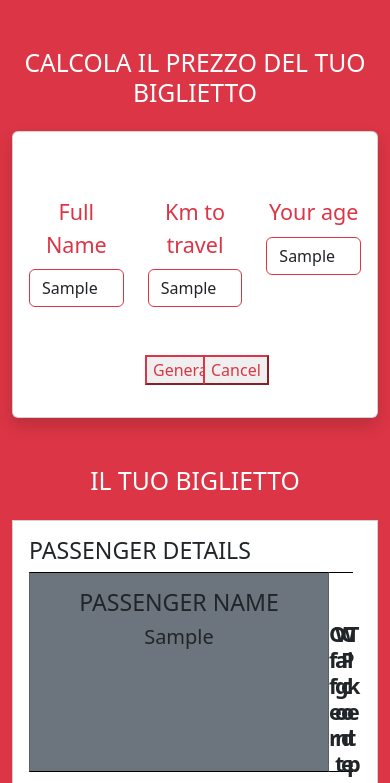
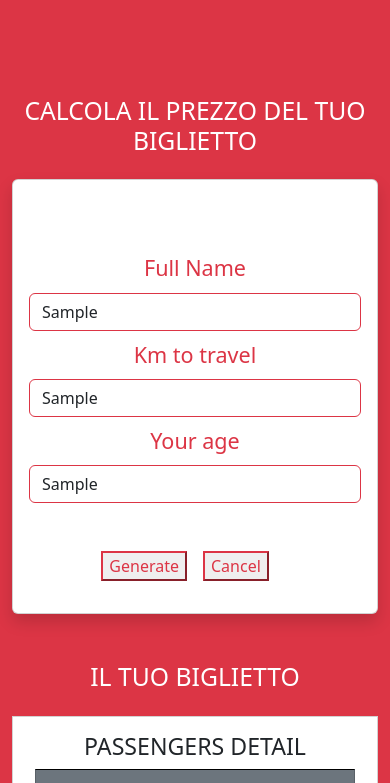
Before and after one commit to DavidePeloso-dev/js-biglietto-treno-form, a plain HTML site: page index.html in a window 390 px wide. Both pictures are taken after typing "Sample", "Sample", "Sample" into the empty fields and a click on the button "Generate". Shown: the top 783 px of the page. Drawn offline with nearby package versions, Linux system fonts and the light colour scheme.

Commit message:
Complete layout responsive

```diff
--- a/assets/css/style.css
+++ b/assets/css/style.css
@@ -1,7 +1,6 @@
 .tiket .card{
     height: 200px;
     min-width: 300px;
-    margin-left: 0.75rem;
 }
 
 .tiket{
@@ -39,3 +38,24 @@
 .bg-modal .card{
     z-index: 1000;
 }
+
+@media screen and (max-width: 992px) {
+    .tiket .card, .tiket .col{
+        min-width: 90%;
+        height: 100px;
+        padding: 1rem 0;
+    }
+
+    .tiket{
+
+        & h3{
+            text-align: center;
+        }
+
+        & h4{
+            margin-bottom: 1rem;
+        }
+    }
+
+
+}
--- a/index.html
+++ b/index.html
@@ -7,7 +7,7 @@
     <link rel="stylesheet" href="./assets/css/style.css">
     <link href='https://cdn.jsdelivr.net/npm/bootstrap@5.3.2/dist/css/bootstrap.min.css' rel='stylesheet' integrity='sha384-T3c6CoIi6uLrA9TneNEoa7RxnatzjcDSCmG1MXxSR1GAsXEV/Dwwykc2MPK8M2HN' crossorigin='anonymous'>
   </head>
-    <body class="bg-danger position-relative">
+    <body class="bg-danger position-relative py-5">
 
         <div class="bg_modal invisible">
             <div class="container d-flex justify-content-center align-items-center">
@@ -28,25 +28,25 @@
         <div class="container">
             <div class="card p-3 shadow">
                 <div class="row my-5">
-                    <div class="col text-center">
-                        <label for="full_name" class="form-lable mb-2 text-danger fs-4">Full Name</label>
+                    <div class="col-12 col-lg-4 text-center">
+                        <label for="full_name" class="form-lable my-2 text-danger fs-4">Full Name</label>
                         <input type="text" name="full_name" id="name" class="form-control border-danger" placeholder="Type your full name">
                     </div>
-                    <div class="col text-center">
-                        <label for="kilometers" class="form-lable mb-2 text-danger fs-4">Km to travel</label>
+                    <div class="col-12 col-lg-4 text-center">
+                        <label for="kilometers" class="form-lable my-2 text-danger fs-4">Km to travel</label>
                         <input type="text" name="kilometers" id="kilometers" class="form-control border-danger" placeholder="Type the Km to travel">
                     </div>
-                    <div class="col text-center">
-                        <label for="age" class="form-lable mb-2 text-danger fs-4">Your age</label>
+                    <div class="col-12 col-lg-4 text-center">
+                        <label for="age" class="form-lable my-2 text-danger fs-4">Your age</label>
                         <input type="text" name="age" id="age" class="form-control border-danger" placeholder="Type your age">
                     </div>
                 </div>
 
                 <div class="row justify-content-center g-3 mb-3 flex-wrap">
-                    <div class="col-2 text-end">
+                    <div class="col text-end">
                         <button id="submit" class="text-danger border-danger">Generate</button>
                     </div>
-                    <div class="col-2">
+                    <div class="col">
                         <button id="canc" class="text-danger border-danger">Cancel</button>
                     </div>
                 </div>
@@ -58,8 +58,8 @@
             <div class="container ">
                 <div class="tiket card rounded-0 p-3">
 
-                    <h3>PASSENGER DETAILS</h3>
-                    <div class="row align-items-center">
+                    <h3>PASSENGERS DETAIL</h3>
+                    <div class="row align-items-center justify-content-center">
                         <div class="card rounded-0 bg-secondary col p-3">
                             <h3>PASSENGER NAME</h3>
                             <h5 class="full_name"></h5>
```
